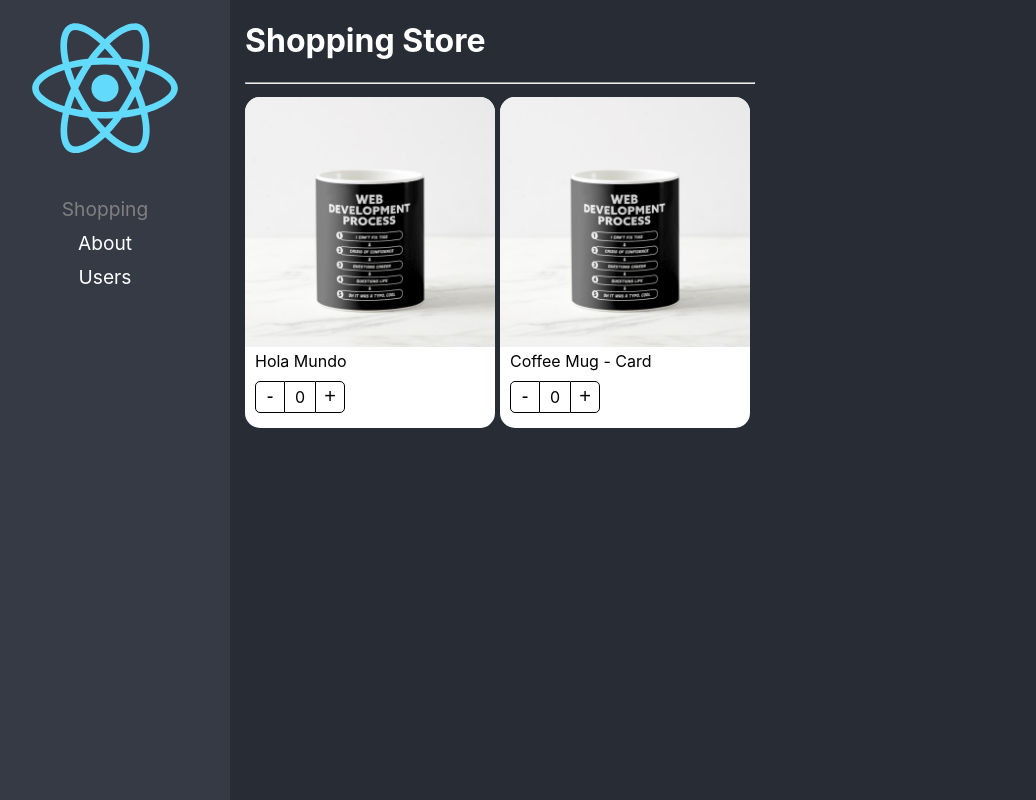
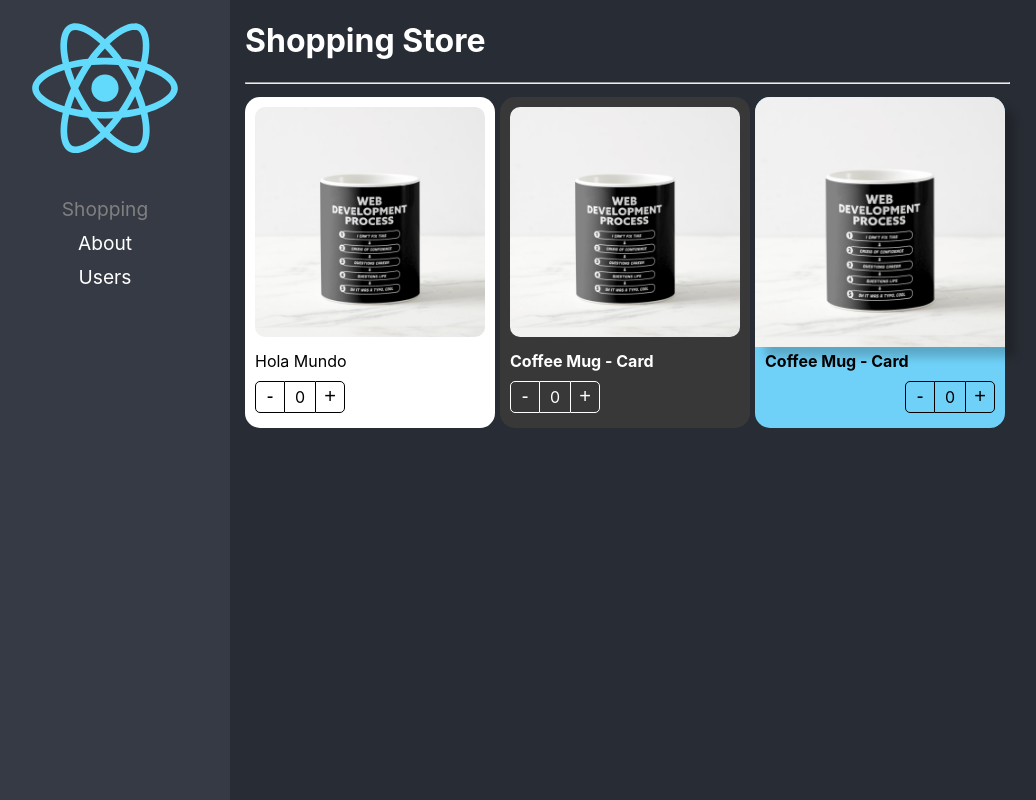
Before and after one commit to homeroxis/react-adv, a React (Create React App) app: page / in a window 1280 px wide. Shown: the whole page, without its empty margins (20-1056 px from the left). Built offline with nearby package versions, Linux system fonts and the light colour scheme.

Commit message:
Component Extend Styles - Listo

```diff
--- a/src/02-component-patterns/components/ProductButtons.tsx
+++ b/src/02-component-patterns/components/ProductButtons.tsx
@@ -1,15 +1,23 @@
-import { useContext } from "react";
+import { CSSProperties, useContext } from "react";
 import { ProductContext } from "./ProductCard";
 
 import styles from '../styles/styles.module.css'
 
+export interface Props {
+    className?: string;
+    style?: CSSProperties;
+}
 
-export const ProductButtons = () => {
+
+export const ProductButtons = ({ className, style }: Props) => {
 
     const { increaseBy, counter } = useContext( ProductContext );
 
     return (
-        <div className={ styles.buttonsContainer }>
+        <div
+            className={ `${styles.buttonsContainer} ${ className }` }
+            style={ style }
+        >
             <button
                 className={ styles.buttonMinus }
                 onClick={ () => increaseBy( -1 ) }> - </button>
--- a/src/02-component-patterns/components/ProductCard.tsx
+++ b/src/02-component-patterns/components/ProductCard.tsx
@@ -1,15 +1,22 @@
-import { createContext } from 'react';
+import { createContext, CSSProperties, ReactElement } from 'react';
 
 import { useProduct } from '../hooks/useProduct';
-import { ProductContextProps, ProductCardProps } from '../interfaces/interfaces';
+import { ProductContextProps, Product } from '../interfaces/interfaces';
 
 import styles from '../styles/styles.module.css'
 
 export const ProductContext = createContext({} as ProductContextProps);
 const { Provider } = ProductContext;
 
+export interface Props {
+    product: Product;
+    children?: ReactElement | ReactElement[];
+    className?: string;
+    style?: CSSProperties;
+}
 
-export const ProductCard = ({ children, product }: ProductCardProps ) => {
+
+export const ProductCard = ({ children, product, className, style }: Props ) => {
 
     const { counter, increaseBy } = useProduct();
 
@@ -19,7 +26,10 @@
             increaseBy,
             product
         }}>
-            <div className={ styles.productCard }>
+            <div
+                className={ `${styles.productCard} ${className}` }
+                style={ style }
+            >
                 { children }
             </div>
         </Provider>
--- a/src/02-component-patterns/components/ProductImage.tsx
+++ b/src/02-component-patterns/components/ProductImage.tsx
@@ -1,11 +1,16 @@
-import { useContext } from 'react';
+import { CSSProperties, useContext } from 'react';
 import { ProductContext } from './ProductCard';
 
 import styles from '../styles/styles.module.css'
 import noImage from '../assets/no-image.jpg';
 
+export interface Props {
+    img?: string;
+    className?: string;
+    style?: CSSProperties;
+}
 
-export const ProductImage = ({ img = '' }) => {
+export const ProductImage = ({ img = '', className, style }: Props) => {
 
     const { product } = useContext( ProductContext );
     let imgToShow: string;
@@ -18,8 +23,12 @@
         imgToShow = noImage;
     }
 
-
     return (
-        <img className={ styles.productImg } src={ imgToShow } alt="Product" />
+        <img
+            className={ `${styles.productImg} ${ className }` }
+            style={ style }
+            src={ imgToShow }
+            alt="Product"
+        />
     );
 }
--- a/src/02-component-patterns/components/ProductTitle.tsx
+++ b/src/02-component-patterns/components/ProductTitle.tsx
@@ -1,14 +1,23 @@
-import { useContext } from 'react';
+import { CSSProperties, useContext } from 'react';
 import { ProductContext } from "./ProductCard";
 
 import styles from '../styles/styles.module.css'
 
-export const ProductTitle = ({ title }: { title?: string }) => {
+interface Props {
+    className?: string;
+    title?: string;
+    style?: CSSProperties;
+}
+
+export const ProductTitle = ({ title, className, style }: Props) => {
 
     const { product } = useContext( ProductContext )
 
     return (
-        <span className={ styles.productDescription }>
+        <span
+            className={ `${ styles.productDescription } ${ className }` }
+            style={ style }
+        >
             { title ? title : product.title }
         </span>
     );
--- a/src/02-component-patterns/pages/ShoppingPage.tsx
+++ b/src/02-component-patterns/pages/ShoppingPage.tsx
@@ -1,5 +1,5 @@
 import { ProductCard, ProductImage, ProductTitle, ProductButtons } from '../components';
-
+import '../styles/custom-styles.css'
 
 const product = {
     id: '1',
@@ -22,15 +22,29 @@
             }}>
 
                 <ProductCard product={ product }>
-                    <ProductCard.Image />
+                    <ProductCard.Image className="custom-image" />
                     <ProductCard.Title title={ 'Hola Mundo' } />
-                    <ProductCard.Buttons  />
+                    <ProductCard.Buttons />
                 </ProductCard>
 
-                <ProductCard product={ product }>
-                    <ProductImage />
-                    <ProductTitle />
-                    <ProductButtons />
+                <ProductCard
+                    product={ product }
+                    className="bg-dark text-white"
+                >
+                    <ProductImage className="custom-image" />
+                    <ProductTitle className="text-bold"/>
+                    <ProductButtons className="custom-buttons"/>
+                </ProductCard>
+
+                <ProductCard
+                    product={ product }
+                    style={{ backgroundColor: '#70D1F8' }}
+                >
+                    <ProductImage style={{ boxShadow: '10px 10px 10px rgba(0,0,0,0.2)' }} />
+                    <ProductTitle style={{ fontWeight: 'bold' }} />
+                    <ProductButtons style={{
+                        display: 'flex', justifyContent: 'end'}}
+                    />
                 </ProductCard>
             </div>
         </div>
--- /dev/null
+++ b/src/02-component-patterns/styles/custom-styles.css
@@ -0,0 +1,20 @@
+.bg-dark {
+  background: rgba(56, 56, 56, 1);
+}
+.text-white {
+  color: white;
+}
+
+.text-bold {
+  font-weight: bold;
+}
+
+.custom-image {
+  padding: 10px;
+  border-radius: 20px;
+  width: calc(100% - 20px);
+}
+.custom-buttons button, .custom-buttons div {
+  color: white;
+  border-color: white;
+}
```
Also changed, not shown: src/02-component-patterns/interfaces/interfaces.ts (+13 -10 lines).
